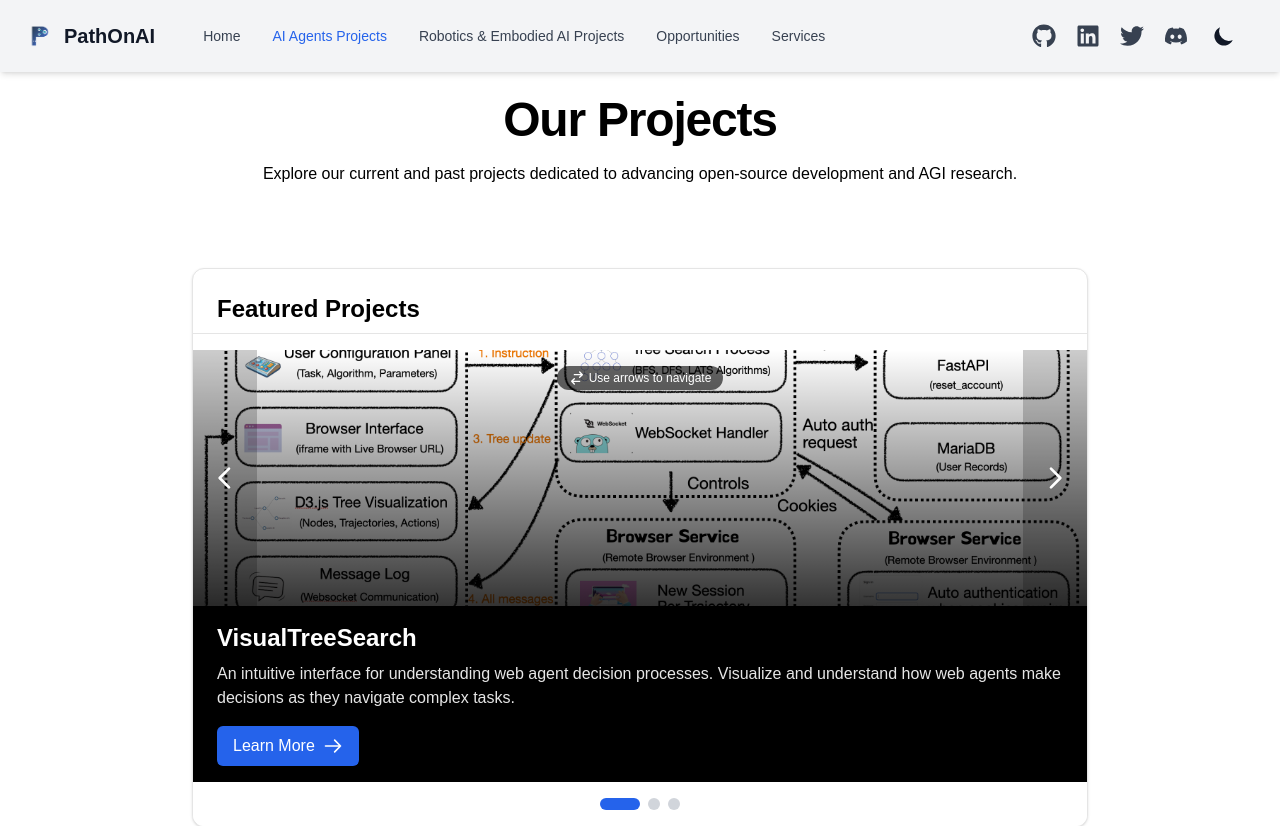
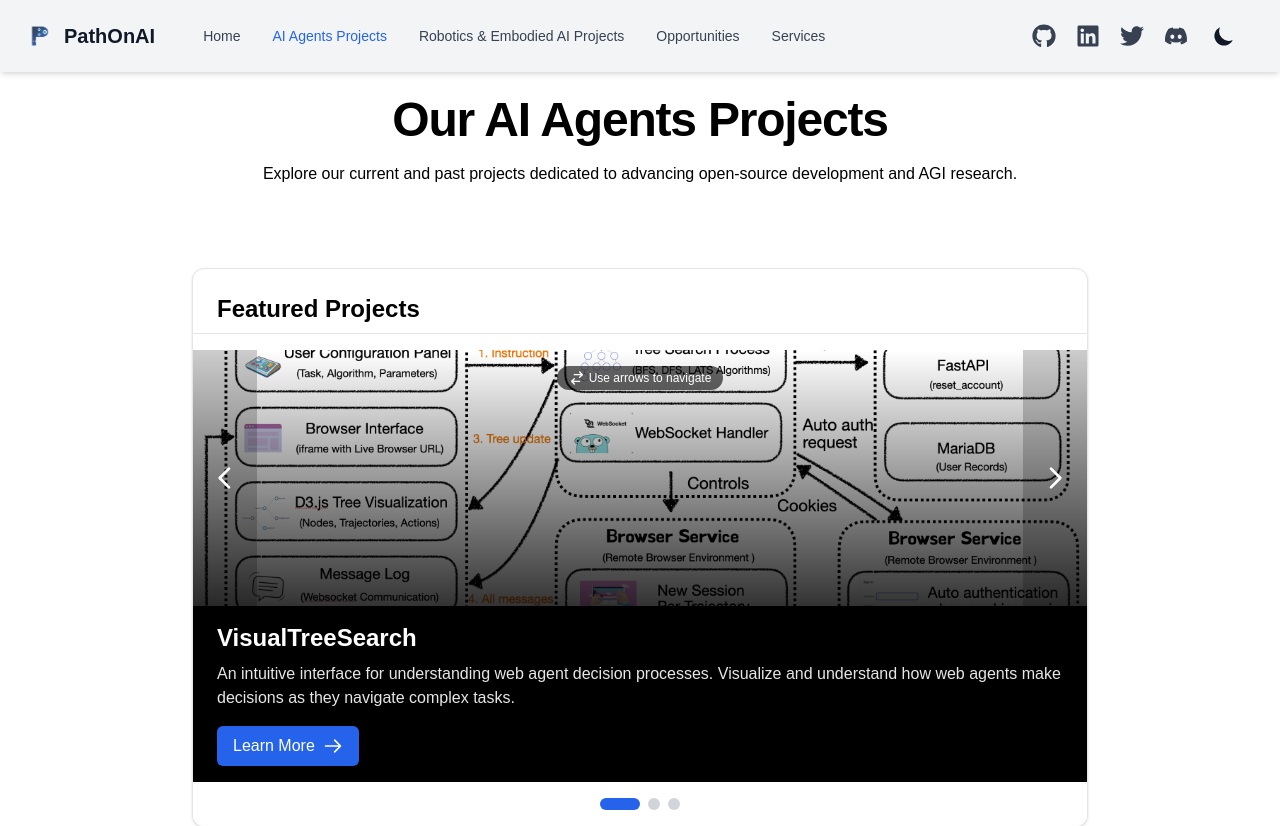
Before and after one commit to PathOnAIOrg/PathOnAI.org, a Next.js app in the folder website-app/: page /projects in a window 1280 px wide. Shown: the top 826 px of the page. Built offline with nearby package versions, Linux system fonts and the light colour scheme; no server answers.

Commit message:
add robotics related info

```diff
--- a/website-app/pages/projects/index.tsx
+++ b/website-app/pages/projects/index.tsx
@@ -5,7 +5,7 @@ const Projects = () => {
   return (
     <div className="min-h-screen flex flex-col items-center justify-start bg-white dark:bg-gray-900 p-4 pt-24">
       <h1 className="scroll-m-20 text-4xl font-extrabold tracking-tight lg:text-5xl mb-4 text-black dark:text-white">
-        Our Projects
+        Our AI Agents Projects
       </h1>
       <p className="leading-7 mb-12 text-black dark:text-white max-w-3xl text-center">
         Explore our current and past projects dedicated to advancing open-source development and AGI research.
```
